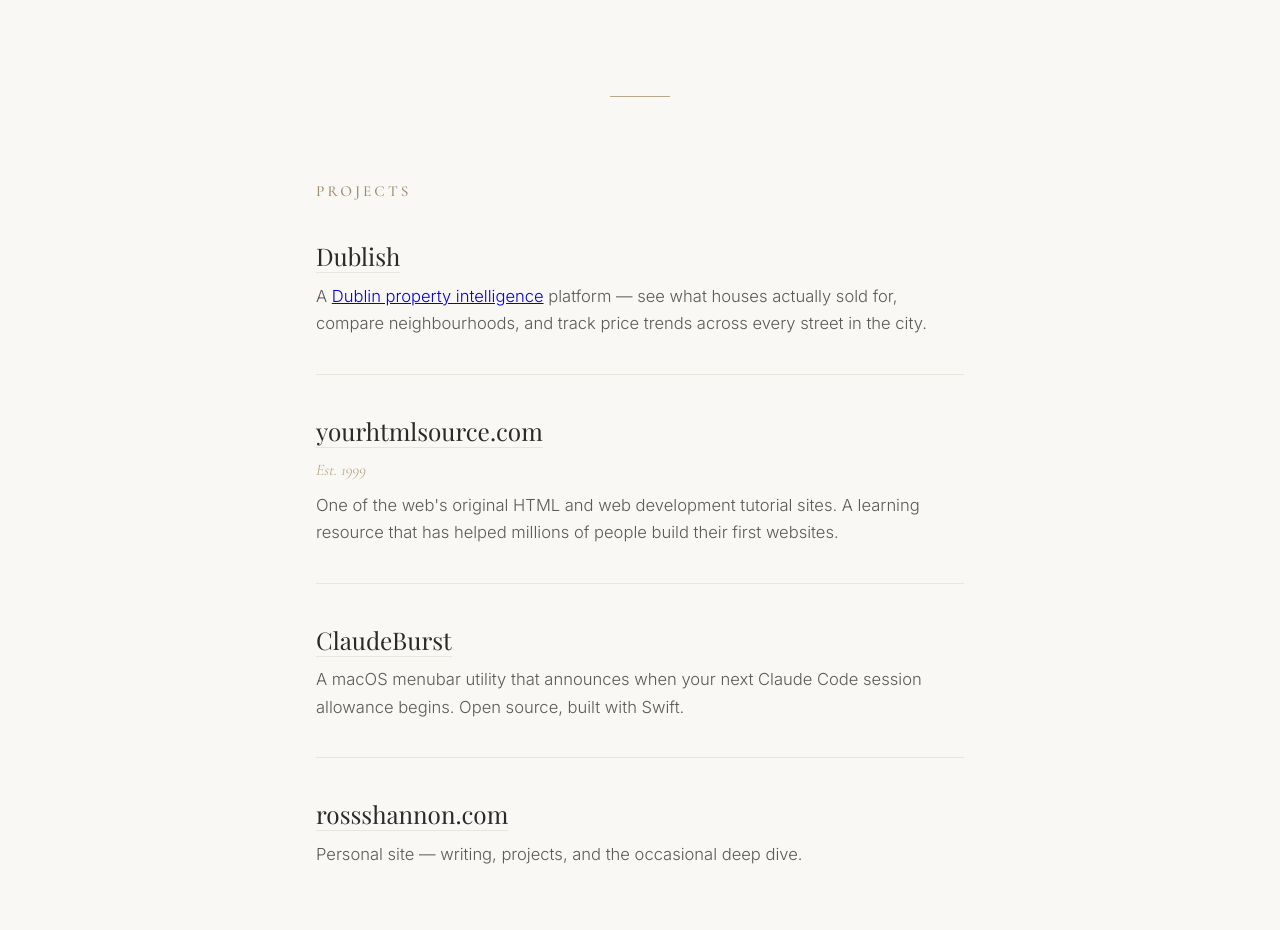
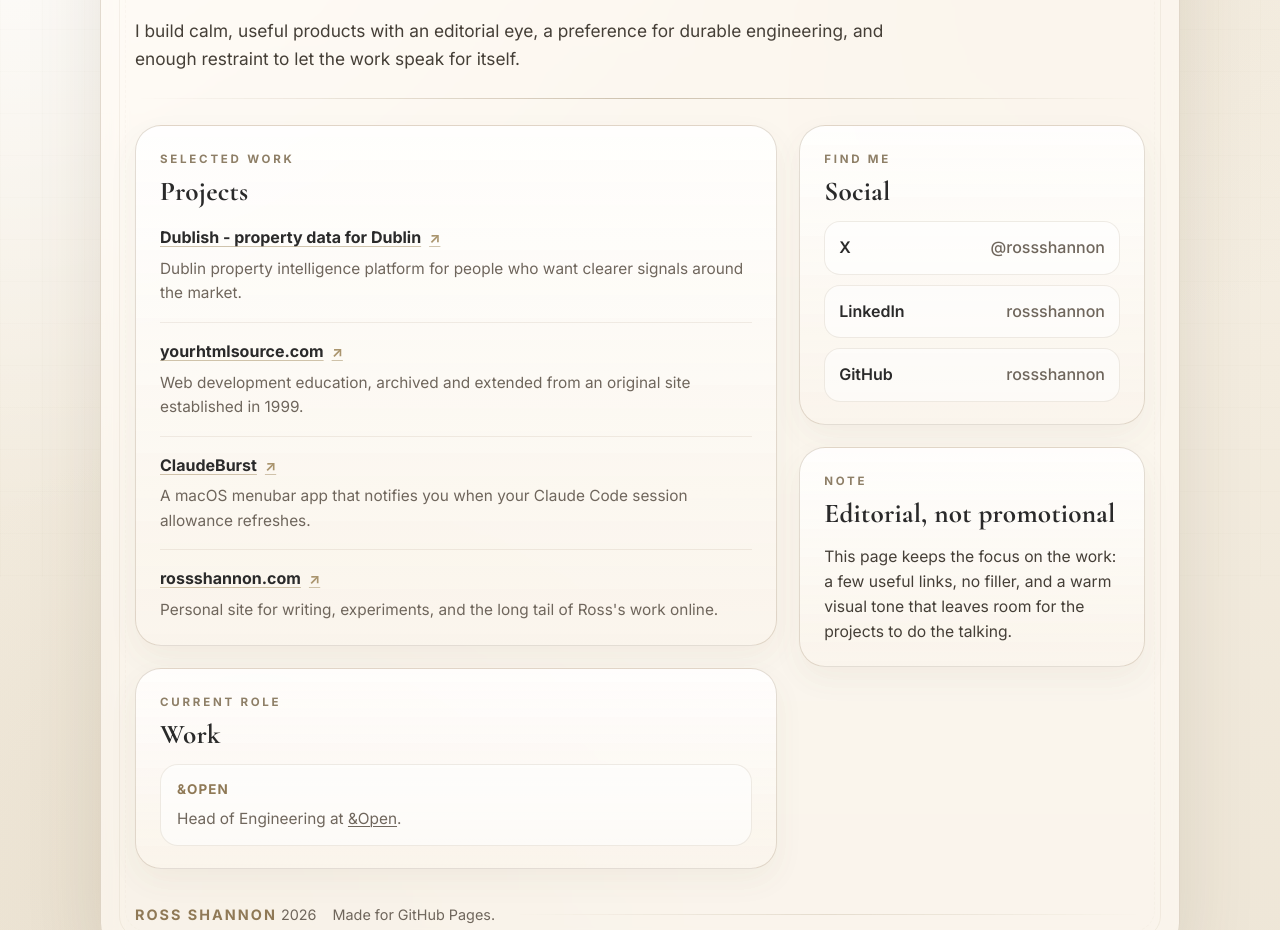
Before and after one commit to rossshannon/rossshannon.github.io, a plain HTML site: page index.html in a window 1280 px wide. Shown: the part 223-1153 px from the top of the page. Drawn offline with nearby package versions, Linux system fonts and the light colour scheme; a web font is replaced by a local one.

Commit message:
Initial portfolio page

```diff
--- a/index.html
+++ b/index.html
@@ -3,314 +3,493 @@
 <head>
   <meta charset="UTF-8">
   <meta name="viewport" content="width=device-width, initial-scale=1.0">
-  <title>Ross Shannon — Software Developer, Dublin</title>
-  <meta name="description" content="Ross Shannon is a software developer based in Dublin, Ireland. Builder of Dublish, yourhtmlsource.com, and ClaudeBurst. CTO &amp; Head of Integrations at &amp;Open.">
-  <meta name="author" content="Ross Shannon">
+  <title>Ross Shannon - Software Developer in Dublin</title>
+  <meta name="description" content="Ross Shannon is a software developer in Dublin, Ireland building projects including Dublish, ClaudeBurst, yourhtmlsource.com, and rossshannon.com.">
+  <meta name="theme-color" content="#f5efe4">
   <link rel="canonical" href="https://rossshannon.github.io/">
-
-  <!-- Open Graph -->
-  <meta property="og:title" content="Ross Shannon — Software Developer, Dublin">
-  <meta property="og:description" content="Software developer based in Dublin, Ireland. Builder of Dublish, yourhtmlsource.com, and ClaudeBurst. CTO &amp; Head of Integrations at &amp;Open.">
   <meta property="og:type" content="website">
+  <meta property="og:title" content="Ross Shannon - Software Developer in Dublin">
+  <meta property="og:description" content="Ross Shannon is a software developer in Dublin, Ireland building Dublish, ClaudeBurst, yourhtmlsource.com, and rossshannon.com.">
   <meta property="og:url" content="https://rossshannon.github.io/">
-  <meta property="og:locale" content="en_IE">
-
-  <!-- Twitter Card -->
+  <meta property="og:site_name" content="Ross Shannon">
   <meta name="twitter:card" content="summary">
-  <meta name="twitter:site" content="@rossshannon">
-  <meta name="twitter:title" content="Ross Shannon — Software Developer, Dublin">
-  <meta name="twitter:description" content="Software developer based in Dublin, Ireland. Builder of Dublish, yourhtmlsource.com, and ClaudeBurst.">
-
-  <!-- Fonts -->
+  <meta name="twitter:title" content="Ross Shannon - Software Developer in Dublin">
+  <meta name="twitter:description" content="Ross Shannon is a software developer in Dublin, Ireland building Dublish, ClaudeBurst, yourhtmlsource.com, and rossshannon.com.">
   <link rel="preconnect" href="https://fonts.googleapis.com">
   <link rel="preconnect" href="https://fonts.gstatic.com" crossorigin>
-  <link href="https://fonts.googleapis.com/css2?family=Cormorant+Garamond:ital,wght@0,400;0,500;1,400&family=Inter:wght@300;400;500&family=Playfair+Display:ital,wght@0,400;0,600;1,400&display=swap" rel="stylesheet">
+  <link href="https://fonts.googleapis.com/css2?family=Inter:wght@400;500;600;700&family=Playfair+Display:wght@500;600;700;800&family=Cormorant+Garamond:wght@400;500;600;700&display=swap" rel="stylesheet">
+  <style>
+    :root {
+      --paper: #f6f1e8;
+      --paper-2: #f2eadf;
+      --surface: rgba(255, 252, 247, 0.86);
+      --surface-strong: #fffaf3;
+      --ink: #2a2a2a;
+      --muted: #6f665c;
+      --soft: #8e7f67;
+      --line: rgba(154, 135, 104, 0.28);
+      --line-strong: rgba(154, 135, 104, 0.48);
+      --gold: #aa956e;
+      --gold-deep: #8f7956;
+      --shadow: 0 24px 80px rgba(71, 54, 29, 0.12);
+      --radius: 26px;
+      --radius-sm: 18px;
+      --content: 1120px;
+    }
 
-  <style>
-    *, *::before, *::after {
-      margin: 0;
-      padding: 0;
+    * {
       box-sizing: border-box;
     }
 
-    :root {
-      --cream: #faf8f5;
-      --text: #2a2a2a;
-      --text-light: #5a5a5a;
-      --gold: #b8a88a;
-      --gold-dark: #9b8b6e;
-      --border: #e8e4de;
-      --font-heading: 'Playfair Display', Georgia, serif;
-      --font-body: 'Inter', -apple-system, sans-serif;
-      --font-accent: 'Cormorant Garamond', Georgia, serif;
-    }
-
     html {
-      font-size: 18px;
       scroll-behavior: smooth;
     }
 
     body {
-      font-family: var(--font-body);
-      font-weight: 300;
-      color: var(--text);
-      background-color: var(--cream);
-      line-height: 1.7;
-      -webkit-font-smoothing: antialiased;
+      margin: 0;
+      min-height: 100vh;
+      color: var(--ink);
+      font-family: "Inter", system-ui, -apple-system, BlinkMacSystemFont, "Segoe UI", sans-serif;
+      line-height: 1.6;
+      background:
+        radial-gradient(circle at top left, rgba(255, 255, 255, 0.95), transparent 42%),
+        radial-gradient(circle at 85% 10%, rgba(214, 197, 164, 0.22), transparent 28%),
+        radial-gradient(circle at 20% 90%, rgba(192, 171, 136, 0.14), transparent 30%),
+        linear-gradient(180deg, #f8f3ea 0%, #f3ecdf 48%, #eee6d7 100%);
     }
 
-    .container {
-      max-width: 720px;
-      margin: 0 auto;
-      padding: 0 2rem;
+    body::before {
+      content: "";
+      position: fixed;
+      inset: 0;
+      pointer-events: none;
+      background-image:
+        linear-gradient(rgba(117, 100, 74, 0.03) 1px, transparent 1px),
+        linear-gradient(90deg, rgba(117, 100, 74, 0.03) 1px, transparent 1px);
+      background-size: 42px 42px;
+      mix-blend-mode: multiply;
+      opacity: 0.48;
     }
 
-    /* Header */
-    header {
-      padding: 5rem 0 3rem;
-      text-align: center;
+    a {
+      color: inherit;
+      text-decoration-thickness: 1px;
+      text-underline-offset: 0.16em;
     }
 
-    header h1 {
-      font-family: var(--font-heading);
-      font-weight: 400;
-      font-size: 2.8rem;
-      letter-spacing: 0.02em;
-      color: var(--text);
-      margin-bottom: 0.5rem;
+    a:hover {
+      color: var(--gold-deep);
     }
 
-    header .subtitle {
-      font-family: var(--font-accent);
-      font-size: 1.15rem;
-      font-weight: 400;
-      color: var(--gold-dark);
-      letter-spacing: 0.08em;
-      font-style: italic;
+    a:focus-visible {
+      outline: 2px solid var(--gold-deep);
+      outline-offset: 4px;
+      border-radius: 6px;
     }
 
-    .divider {
-      width: 60px;
-      height: 1px;
-      background: var(--gold);
-      margin: 2.5rem auto;
+    .page {
+      position: relative;
+      z-index: 1;
+      max-width: var(--content);
+      margin: 0 auto;
+      padding: 28px 20px 34px;
     }
 
-    /* Sections */
-    section {
-      padding: 2rem 0;
+    .frame {
+      position: relative;
+      background: rgba(255, 251, 245, 0.68);
+      border: 1px solid var(--line);
+      border-radius: calc(var(--radius) + 8px);
+      box-shadow: var(--shadow);
+      overflow: hidden;
+      backdrop-filter: blur(12px);
     }
 
-    section h2 {
-      font-family: var(--font-accent);
-      font-weight: 500;
-      font-size: 0.85rem;
-      text-transform: uppercase;
-      letter-spacing: 0.2em;
-      color: var(--gold-dark);
-      margin-bottom: 1.8rem;
+    .frame::before,
+    .frame::after {
+      content: "";
+      position: absolute;
+      inset: 18px;
+      border: 1px solid rgba(154, 135, 104, 0.1);
+      border-radius: calc(var(--radius) - 4px);
+      pointer-events: none;
     }
 
-    /* Projects */
-    .project {
-      margin-bottom: 2rem;
-      padding-bottom: 2rem;
-      border-bottom: 1px solid var(--border);
+    .frame::after {
+      inset: 24px;
+      border-style: dashed;
+      opacity: 0.4;
     }
 
-    .project:last-child {
-      border-bottom: none;
-      margin-bottom: 0;
-      padding-bottom: 0;
+    .hero {
+      position: relative;
+      padding: 38px 34px 26px;
+      display: grid;
+      gap: 22px;
     }
 
-    .project h3 {
-      font-family: var(--font-heading);
-      font-weight: 400;
-      font-size: 1.35rem;
-      margin-bottom: 0.3rem;
+    .hero::after {
+      content: "";
+      position: absolute;
+      left: 34px;
+      right: 34px;
+      bottom: 0;
+      height: 1px;
+      background: linear-gradient(90deg, transparent, var(--line-strong), transparent);
     }
 
-    .project h3 a {
-      color: var(--text);
-      text-decoration: none;
-      border-bottom: 1px solid var(--border);
-      transition: border-color 0.2s ease;
+    .eyebrow {
+      margin: 0;
+      font-size: 0.74rem;
+      letter-spacing: 0.28em;
+      text-transform: uppercase;
+      color: var(--soft);
+      font-weight: 600;
     }
 
-    .project h3 a:hover {
-      border-color: var(--gold-dark);
+    .masthead {
+      display: grid;
+      grid-template-columns: auto 1fr;
+      align-items: center;
+      gap: 18px;
     }
 
-    .project .year {
-      font-family: var(--font-accent);
-      font-size: 0.9rem;
-      color: var(--gold);
-      font-style: italic;
-      margin-bottom: 0.4rem;
+    .monogram {
+      width: 78px;
+      aspect-ratio: 1;
+      display: grid;
+      place-items: center;
+      border-radius: 50%;
+      border: 1.5px solid rgba(143, 121, 86, 0.58);
+      background: linear-gradient(180deg, rgba(255, 255, 255, 0.92), rgba(246, 238, 227, 0.88));
+      font-family: "Cormorant Garamond", serif;
+      font-size: 2rem;
+      font-weight: 600;
+      letter-spacing: 0.1em;
+      color: var(--gold-deep);
+      box-shadow: inset 0 0 0 5px rgba(187, 169, 137, 0.12);
     }
 
-    .project p {
-      color: var(--text-light);
-      font-size: 0.92rem;
-      line-height: 1.65;
+    h1 {
+      margin: 0;
+      font-family: "Playfair Display", Georgia, serif;
+      font-size: clamp(2.7rem, 6vw, 5rem);
+      line-height: 0.95;
+      letter-spacing: -0.04em;
+      font-weight: 700;
     }
 
-    /* Work */
-    .role {
-      margin-bottom: 1.5rem;
+    .subtitle {
+      margin: 8px 0 0;
+      font-size: clamp(1rem, 1.8vw, 1.15rem);
+      color: var(--muted);
+      font-weight: 500;
     }
 
-    .role h3 {
-      font-family: var(--font-heading);
-      font-weight: 400;
-      font-size: 1.2rem;
+    .lede {
+      max-width: 72ch;
+      margin: 0;
+      font-size: clamp(1rem, 1.8vw, 1.08rem);
+      color: #453f37;
     }
 
-    .role h3 a {
-      color: var(--text);
-      text-decoration: none;
-      border-bottom: 1px solid var(--border);
-      transition: border-color 0.2s ease;
+    .content {
+      display: grid;
+      grid-template-columns: minmax(0, 1.3fr) minmax(300px, 0.7fr);
+      gap: 22px;
+      padding: 26px 34px 34px;
     }
 
-    .role h3 a:hover {
-      border-color: var(--gold-dark);
+    .stack {
+      display: grid;
+      gap: 22px;
+      align-content: start;
     }
 
-    .role .position {
-      font-family: var(--font-accent);
-      font-size: 0.95rem;
-      color: var(--gold-dark);
-      font-style: italic;
+    .card {
+      position: relative;
+      padding: 24px 24px 22px;
+      border: 1px solid var(--line);
+      border-radius: var(--radius);
+      background: linear-gradient(180deg, rgba(255, 255, 255, 0.85), rgba(250, 244, 235, 0.94));
+      box-shadow: 0 12px 30px rgba(103, 79, 47, 0.06);
     }
 
-    /* Social / Elsewhere */
-    .elsewhere {
-      display: flex;
-      flex-wrap: wrap;
-      gap: 1.5rem;
+    .card h2 {
+      margin: 0 0 16px;
+      font-family: "Cormorant Garamond", Georgia, serif;
+      font-size: 1.7rem;
+      line-height: 1;
+      letter-spacing: 0.01em;
     }
 
-    .elsewhere a {
-      font-family: var(--font-body);
-      font-weight: 400;
-      font-size: 0.88rem;
-      color: var(--text-light);
-      text-decoration: none;
-      letter-spacing: 0.03em;
-      border-bottom: 1px solid transparent;
-      transition: color 0.2s ease, border-color 0.2s ease;
+    .card .label {
+      margin: 0 0 10px;
+      font-size: 0.72rem;
+      letter-spacing: 0.24em;
+      text-transform: uppercase;
+      color: var(--soft);
+      font-weight: 700;
     }
 
-    .elsewhere a:hover {
-      color: var(--text);
-      border-bottom-color: var(--gold);
+    .project-list,
+    .social-list,
+    .fact-list {
+      list-style: none;
+      margin: 0;
+      padding: 0;
+      display: grid;
+      gap: 16px;
     }
 
-    /* Footer */
-    footer {
-      padding: 4rem 0 3rem;
-      text-align: center;
+    .project {
+      padding-top: 4px;
     }
 
-    footer .footer-text {
-      font-family: var(--font-accent);
-      font-size: 0.85rem;
-      color: var(--gold);
-      letter-spacing: 0.1em;
+    .project + .project {
+      border-top: 1px solid rgba(154, 135, 104, 0.14);
+      padding-top: 16px;
     }
 
-    /* Responsive */
-    @media (max-width: 600px) {
-      html {
-        font-size: 16px;
+    .project a {
+      display: inline-flex;
+      gap: 8px;
+      align-items: baseline;
+      font-weight: 700;
+      text-decoration-color: rgba(170, 149, 110, 0.55);
+    }
+
+    .project a::after {
+      content: "↗";
+      font-size: 0.9em;
+      color: var(--gold);
+    }
+
+    .project p,
+    .fact p {
+      margin: 6px 0 0;
+      color: var(--muted);
+      font-size: 0.96rem;
+    }
+
+    .fact {
+      padding: 14px 16px;
+      border-radius: 18px;
+      border: 1px solid rgba(154, 135, 104, 0.16);
+      background: rgba(255, 255, 255, 0.58);
+    }
+
+    .fact strong {
+      display: block;
+      margin-bottom: 4px;
+      font-size: 0.84rem;
+      letter-spacing: 0.08em;
+      text-transform: uppercase;
+      color: var(--gold-deep);
+    }
+
+    .social-list {
+      gap: 10px;
+    }
+
+    .social-list a {
+      display: inline-flex;
+      align-items: center;
+      justify-content: space-between;
+      width: 100%;
+      padding: 13px 14px;
+      border-radius: 16px;
+      border: 1px solid rgba(154, 135, 104, 0.16);
+      background: rgba(255, 255, 255, 0.58);
+      text-decoration: none;
+      font-weight: 600;
+    }
+
+    .social-list a span {
+      color: var(--muted);
+      font-weight: 500;
+      margin-left: 14px;
+    }
+
+    .social-list a:hover {
+      border-color: rgba(143, 121, 86, 0.36);
+      background: rgba(255, 255, 255, 0.76);
+    }
+
+    .fine-print {
+      padding: 0 34px 30px;
+      display: flex;
+      justify-content: space-between;
+      align-items: center;
+      gap: 16px;
+      color: var(--muted);
+      font-size: 0.9rem;
+    }
+
+    .fine-print::before {
+      content: "";
+      flex: 1;
+      height: 1px;
+      background: linear-gradient(90deg, transparent, rgba(154, 135, 104, 0.22), transparent);
+      order: 1;
+    }
+
+    .fine-print p {
+      margin: 0;
+      white-space: nowrap;
+    }
+
+    .sigil {
+      color: var(--gold-deep);
+      font-weight: 700;
+      letter-spacing: 0.14em;
+      text-transform: uppercase;
+    }
+
+    @media (max-width: 920px) {
+      .content {
+        grid-template-columns: 1fr;
+      }
+    }
+
+    @media (max-width: 720px) {
+      .page {
+        padding: 12px;
       }
 
-      header {
-        padding: 3.5rem 0 2rem;
+      .hero,
+      .content {
+        padding-left: 18px;
+        padding-right: 18px;
       }
 
-      header h1 {
-        font-size: 2.2rem;
+      .hero {
+        padding-top: 28px;
       }
 
-      .container {
-        padding: 0 1.5rem;
+      .masthead {
+        grid-template-columns: 1fr;
       }
 
-      .elsewhere {
+      .monogram {
+        width: 66px;
+      }
+
+      .card {
+        padding: 20px 18px 18px;
+      }
+
+      .fine-print {
+        padding: 0 18px 22px;
         flex-direction: column;
-        gap: 0.8rem;
+        align-items: flex-start;
+      }
+
+      .fine-print::before {
+        width: 100%;
+        flex: none;
+      }
+
+      .fine-print p {
+        white-space: normal;
+      }
+    }
+
+    @media (prefers-reduced-motion: reduce) {
+      html {
+        scroll-behavior: auto;
+      }
+
+      *, *::before, *::after {
+        animation-duration: 0.01ms !important;
+        animation-iteration-count: 1 !important;
+        transition-duration: 0.01ms !important;
       }
     }
   </style>
 </head>
 <body>
+  <div class="page">
+    <div class="frame">
+      <header class="hero">
+        <p class="eyebrow">rossshannon.github.io</p>
+        <div class="masthead">
+          <div class="monogram" aria-hidden="true">RS</div>
+          <div>
+            <h1>Ross Shannon</h1>
+            <p class="subtitle">Software Developer - Dublin, Ireland</p>
+          </div>
+        </div>
+        <p class="lede">
+          I build calm, useful products with an editorial eye, a preference for durable engineering,
+          and enough restraint to let the work speak for itself.
+        </p>
+      </header>
 
-  <div class="container">
+      <main class="content">
+        <div class="stack">
+          <section class="card" id="projects" aria-labelledby="projects-title">
+            <p class="label">Selected Work</p>
+            <h2 id="projects-title">Projects</h2>
+            <ul class="project-list">
+              <li class="project">
+                <a href="https://dublish.ie" target="_blank" rel="noopener noreferrer">Dublish - property data for Dublin</a>
+                <p>Dublin property intelligence platform for people who want clearer signals around the market.</p>
+              </li>
+              <li class="project">
+                <a href="https://yourhtmlsource.com" target="_blank" rel="noopener noreferrer">yourhtmlsource.com</a>
+                <p>Web development education, archived and extended from an original site established in 1999.</p>
+              </li>
+              <li class="project">
+                <a href="https://github.com/rossshannon/ClaudeBurst" target="_blank" rel="noopener noreferrer">ClaudeBurst</a>
+                <p>A macOS menubar app that notifies you when your Claude Code session allowance refreshes.</p>
+              </li>
+              <li class="project">
+                <a href="https://rossshannon.com" target="_blank" rel="noopener noreferrer">rossshannon.com</a>
+                <p>Personal site for writing, experiments, and the long tail of Ross's work online.</p>
+              </li>
+            </ul>
+          </section>
 
-    <header>
-      <h1>Ross Shannon</h1>
-      <p class="subtitle">Software Developer · Dublin, Ireland</p>
-    </header>
+          <section class="card" id="work" aria-labelledby="work-title">
+            <p class="label">Current Role</p>
+            <h2 id="work-title">Work</h2>
+            <ul class="fact-list">
+              <li class="fact">
+                <strong>&amp;Open</strong>
+                <p>Head of Engineering at <a href="https://andopen.co" target="_blank" rel="noopener noreferrer">&amp;Open</a>.</p>
+              </li>
+            </ul>
+          </section>
+        </div>
 
-    <div class="divider"></div>
+        <aside class="stack">
+          <section class="card" aria-labelledby="contact-title">
+            <p class="label">Find Me</p>
+            <h2 id="contact-title">Social</h2>
+            <ul class="social-list">
+              <li><a href="https://x.com/rossshannon" target="_blank" rel="noopener noreferrer">X <span>@rossshannon</span></a></li>
+              <li><a href="https://ie.linkedin.com/in/rossshannon" target="_blank" rel="noopener noreferrer">LinkedIn <span>rossshannon</span></a></li>
+              <li><a href="https://github.com/rossshannon" target="_blank" rel="noopener noreferrer">GitHub <span>rossshannon</span></a></li>
+            </ul>
+          </section>
 
-    <section aria-label="Projects">
-      <h2>Projects</h2>
+          <section class="card" aria-labelledby="notes-title">
+            <p class="label">Note</p>
+            <h2 id="notes-title">Editorial, not promotional</h2>
+            <p class="lede" style="font-size: 0.98rem; margin-top: 0;">
+              This page keeps the focus on the work: a few useful links, no filler, and a warm visual tone
+              that leaves room for the projects to do the talking.
+            </p>
+          </section>
+        </aside>
+      </main>
 
-      <div class="project">
-        <h3><a href="https://dublish.ie">Dublish</a></h3>
-        <p>A <a href="https://dublish.ie">Dublin property intelligence</a> platform — see what houses actually sold for, compare neighbourhoods, and track price trends across every street in the city.</p>
-      </div>
-
-      <div class="project">
-        <h3><a href="https://yourhtmlsource.com">yourhtmlsource.com</a></h3>
-        <div class="year">Est. 1999</div>
-        <p>One of the web's original HTML and web development tutorial sites. A learning resource that has helped millions of people build their first websites.</p>
-      </div>
-
-      <div class="project">
-        <h3><a href="https://github.com/rossshannon/ClaudeBurst">ClaudeBurst</a></h3>
-        <p>A macOS menubar utility that announces when your next Claude Code session allowance begins. Open source, built with Swift.</p>
-      </div>
-
-      <div class="project">
-        <h3><a href="https://rossshannon.com">rossshannon.com</a></h3>
-        <p>Personal site — writing, projects, and the occasional deep dive.</p>
-      </div>
-    </section>
-
-    <div class="divider"></div>
-
-    <section aria-label="Work">
-      <h2>Work</h2>
-
-      <div class="role">
-        <h3><a href="https://andopen.co">&amp;Open</a></h3>
-        <p class="position">CTO &amp; Head of Integrations</p>
-      </div>
-    </section>
-
-    <div class="divider"></div>
-
-    <section aria-label="Elsewhere">
-      <h2>Elsewhere</h2>
-
-      <nav class="elsewhere">
-        <a href="https://github.com/rossshannon">GitHub</a>
-        <a href="https://x.com/rossshannon">Twitter</a>
-        <a href="https://linkedin.com/in/rossshannon">LinkedIn</a>
-      </nav>
-    </section>
-
-    <footer>
-      <div class="divider"></div>
-      <p class="footer-text">© 2026 · 🦞</p>
-    </footer>
-
+      <footer class="fine-print">
+        <p><span class="sigil">Ross Shannon</span> 2026</p>
+        <p>Made for GitHub Pages.</p>
+      </footer>
+    </div>
   </div>
-
 </body>
 </html>
```
